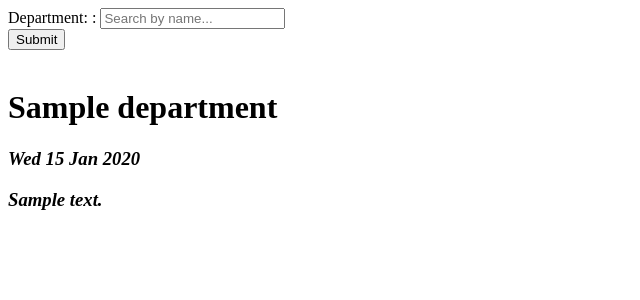
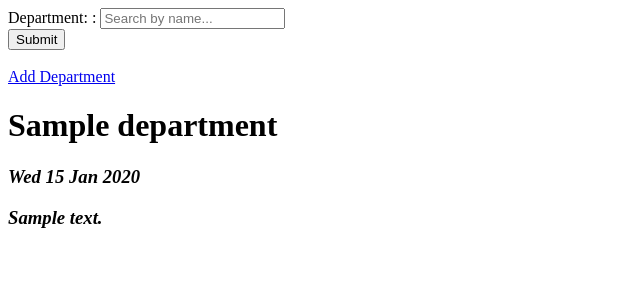
Before and after one commit to Zeus097/SoftUni-Python-Web, a Django app: page /departments/ in a window 1280 px wide. Shown: the top 300 px of the page, without its empty margins (0-640 px from the left). Run offline with Django 5.2, Linux system fonts and the light colour scheme; tables that the repository leaves empty hold one stand-in row (values such as "Sample post").

Commit message:
Added link in Departments for Add Department page

```diff
--- a/Templates_Basics/forumApp/templates/department/departments.html
+++ b/Templates_Basics/forumApp/templates/department/departments.html
@@ -9,6 +9,8 @@
 <body>
     {% include 'department/search_department.html' %}
    <br/>
+
+    <a href="{% url "add_department" %}">Add Department</a>
 
     {% for department in departments %}
         <div class="col-md-8 py-4">
```
